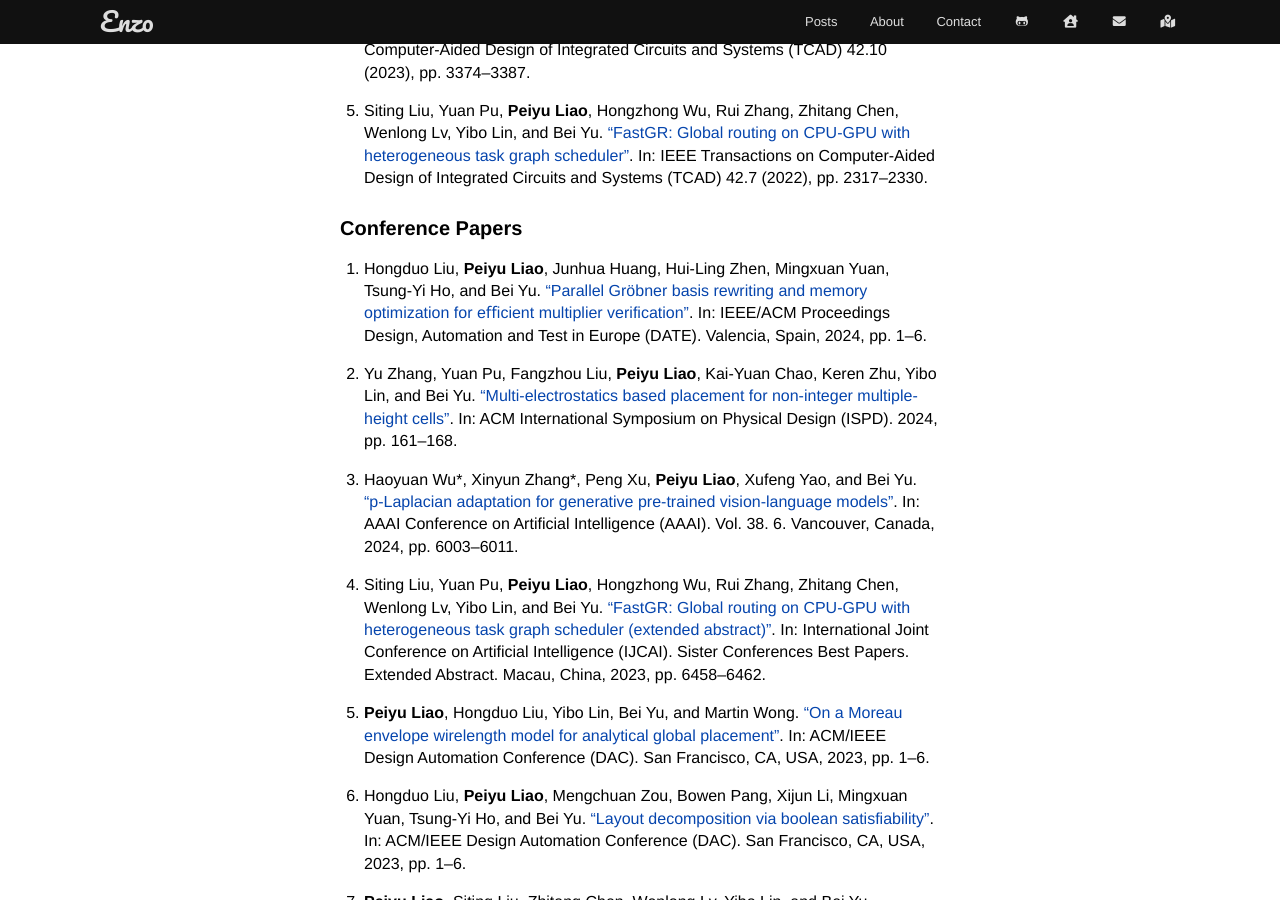
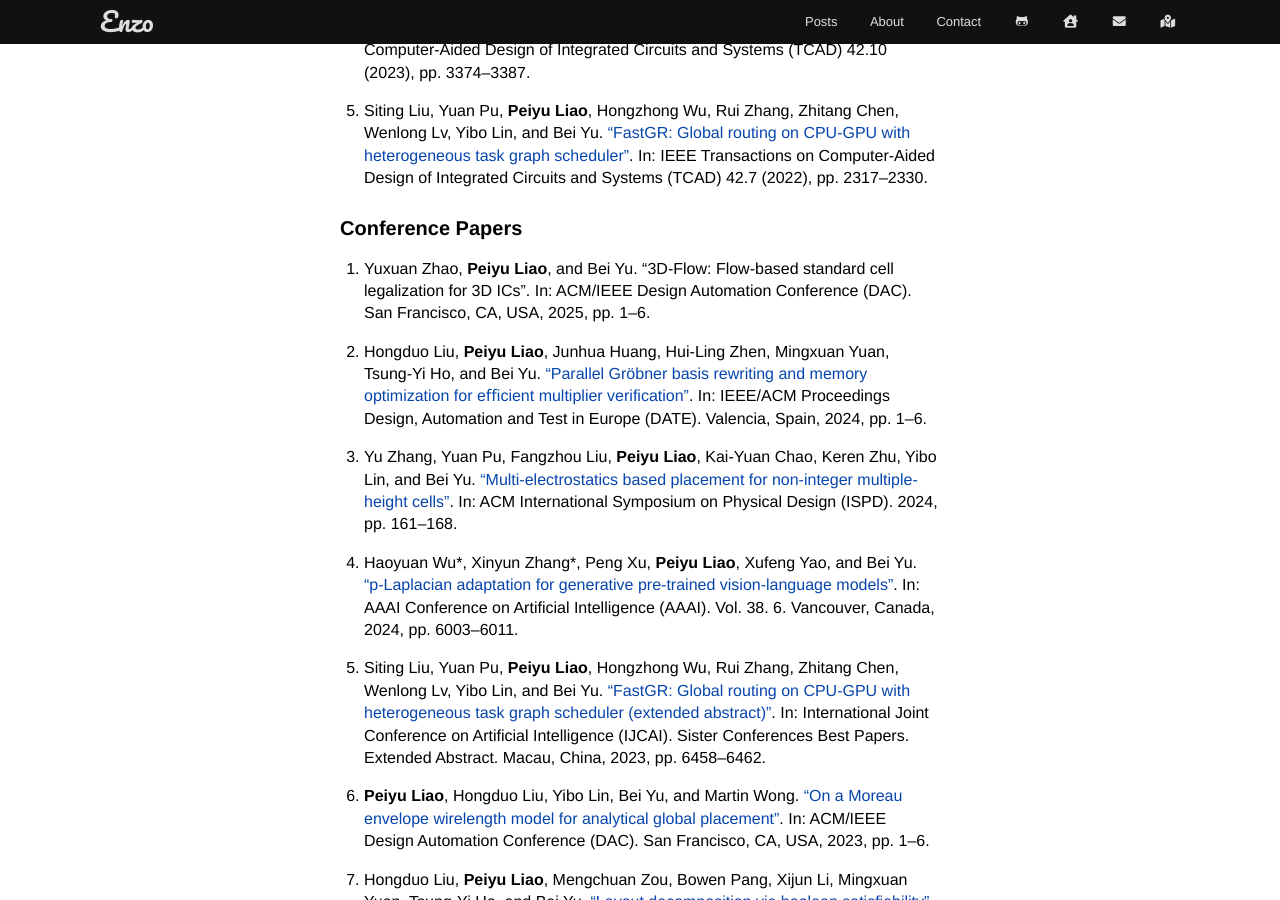
Before and after one commit to enzoleo/enzoleo.github.io, a Jekyll site: the page built from pages/about.md, in a window 1280 px wide and 900 px high, scrolled down 779 px. Built offline with Jekyll 4.4.1, drawn with Linux system fonts in a browser that asks for light colours.

Commit message:
Update the latest pub

```diff
--- a/pages/about.md
+++ b/pages/about.md
@@ -18,6 +18,7 @@ Hi, I am *Peiyu*. Currently I am working at Huawei HKRC Noah's Ark Lab. Previous
 1. Siting Liu, Yuan Pu, **Peiyu Liao**, Hongzhong Wu, Rui Zhang, Zhitang Chen, Wenlong Lv, Yibo Lin, and Bei Yu. ["FastGR: Global routing on CPU-GPU with heterogeneous task graph scheduler"](http://dx.doi.org/10.1109/TCAD.2022.3217668). In: IEEE Transactions on Computer-Aided Design of Integrated Circuits and Systems (TCAD) 42.7 (2022), pp. 2317–2330.
 
 ### Conference Papers
+1. Yuxuan Zhao, **Peiyu Liao**, and Bei Yu. "3D-Flow: Flow-based standard cell legalization for 3D ICs". In: ACM/IEEE Design Automation Conference (DAC). San Francisco, CA, USA, 2025, pp. 1–6.
 1. Hongduo Liu, **Peiyu Liao**, Junhua Huang, Hui-Ling Zhen, Mingxuan Yuan, Tsung-Yi Ho, and Bei Yu. ["Parallel Gröbner basis rewriting and memory optimization for eﬀicient multiplier verification"](http://dx.doi.org/10.23919/DATE58400.2024.10546568). In: IEEE/ACM Proceedings Design, Automation and Test in Europe (DATE). Valencia, Spain, 2024, pp. 1–6.
 1. Yu Zhang, Yuan Pu, Fangzhou Liu, **Peiyu Liao**, Kai-Yuan Chao, Keren Zhu, Yibo Lin, and Bei Yu. ["Multi-electrostatics based placement for non-integer multiple-height cells"](http://dx.doi.org/10.1145/3626184.3633320). In: ACM International Symposium on Physical Design (ISPD). 2024, pp. 161–168.
 1. Haoyuan Wu\*, Xinyun Zhang\*, Peng Xu, **Peiyu Liao**, Xufeng Yao, and Bei Yu. ["p-Laplacian adaptation for generative pre-trained vision-language models"](http://dx.doi.org/10.1609/aaai.v38i6.28415). In: AAAI Conference on Artificial Intelligence (AAAI). Vol. 38. 6. Vancouver, Canada, 2024, pp. 6003–6011.
```
